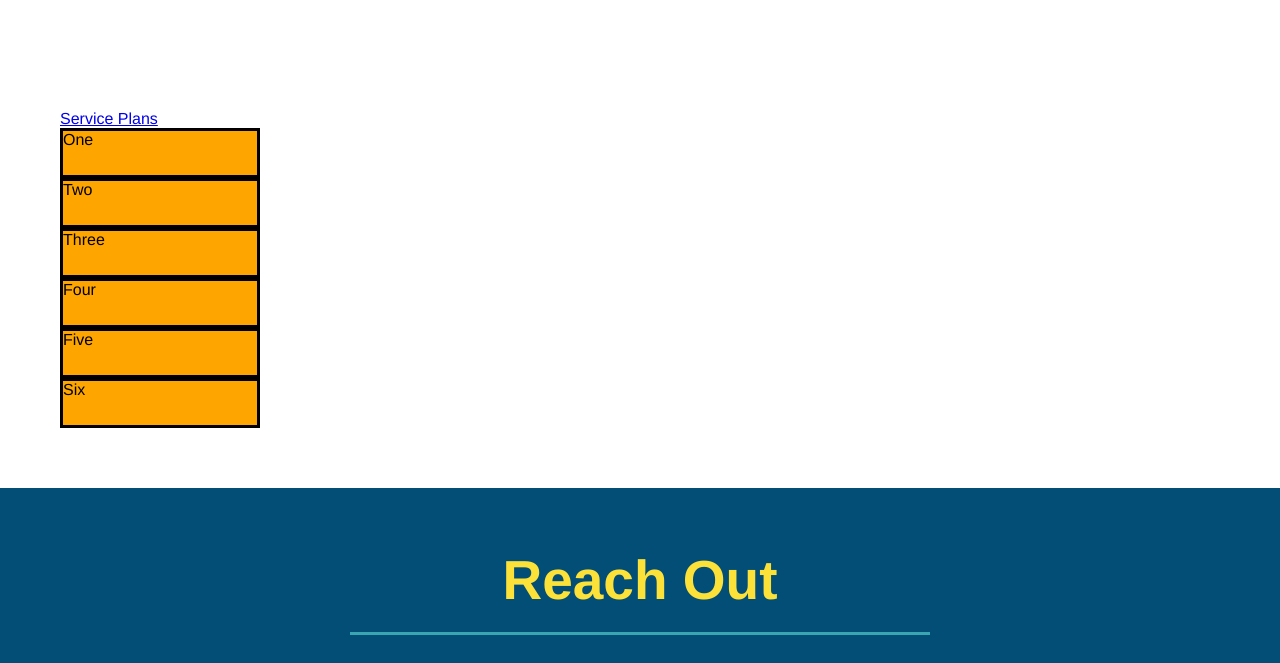
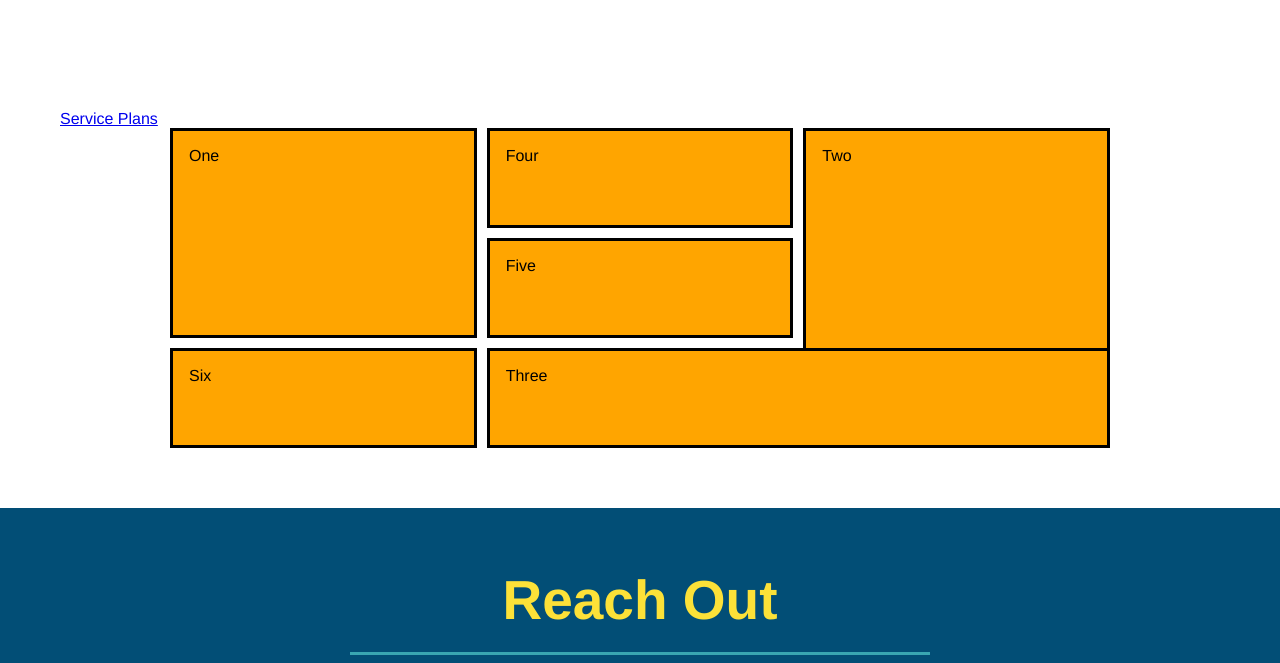
Before and after one commit to lorenakell/3rd_Times_a_Charm, a plain HTML site: page projects/run.buddy/index.html in a window 1280 px wide. Shown: the part 3160-3823 px from the top of the page. Drawn offline with Linux system fonts and the light colour scheme.

Commit message:
example grid

```diff
--- a/projects/run.buddy/assets/css/style.css
+++ b/projects/run.buddy/assets/css/style.css
@@ -271,15 +271,35 @@ section {
 /* Service Plans Start */
 
 .service-grid-container {
+  max-width: 940px;
+  margin: 0 auto;
   display: grid;
+  justify-items: start | end | center | stretch;
+  grid-template-columns: repeat(3, 1fr);
+  grid-template-rows: repeat(3, 100px);
+  grid-gap: 10px;
 }
 
 .service-grid-item {
-  width: 200px;
-  height: 50px;
   background-color: orange;
   border: solid;
   color: black;
+  padding: 1em;
+}
+
+.box1 {
+  grid-column: 1 / span 1;
+  grid-row: 1 / span 2;
+}
+
+.box2 {
+  grid-column: 3/4;
+  grid-row: 1/-1;
+}
+
+.box3 {
+  grid-column: 2 / span 2;
+  grid-row: 3 / span 1;
 }
 
 /* Service Plans End */
--- a/projects/run.buddy/index.html
+++ b/projects/run.buddy/index.html
@@ -251,14 +251,14 @@
     <section id="service-plans" class="services">
       <a href="#service-plans">Service Plans</a>
 
-      <div class="service-grid-container">
-      <div class="service-grid-item">One</div>
-      <div class="service-grid-item">Two</div>
-      <div class="service-grid-item">Three</div>
-      <div class="service-grid-item">Four</div>
-      <div class="service-grid-item">Five</div>
-      <div class="service-grid-item">Six</div>
-      </div>
+    <div class="service-grid-container">
+      <div class="service-grid-item box1">One</div>
+      <div class="service-grid-item box2">Two</div>
+      <div class="service-grid-item box3">Three</div>
+      <div class="service-grid-item box4">Four</div>
+      <div class="service-grid-item box5">Five</div>
+      <div class="service-grid-item box6">Six</div>
+    </div>
     </section>
 
     <!-- "reach out" section -->
```
